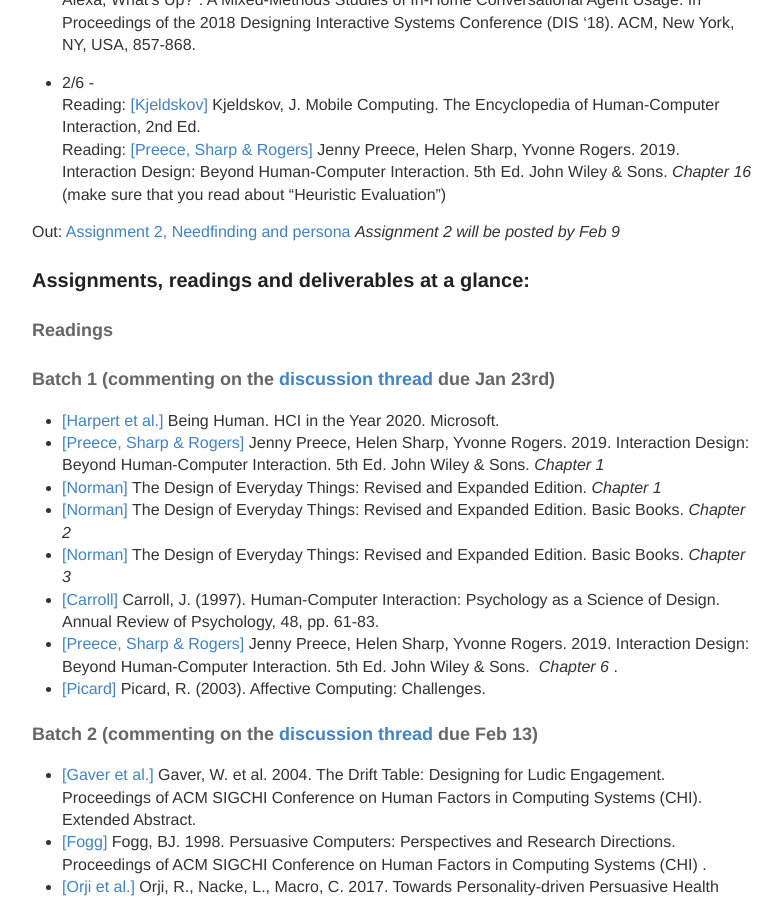
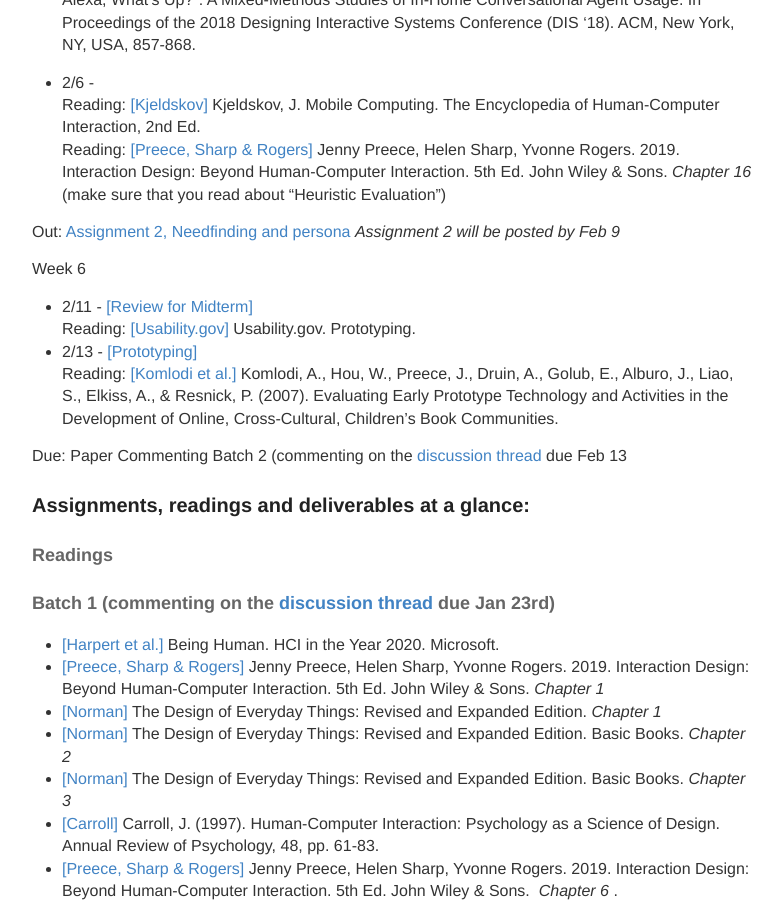
Before and after one commit to hciwang/hciwang.github.io, a Jekyll site: the page built from _posts/2020-1-5-lectures.md, in a window 1280 px wide and 900 px high, scrolled down 1754 px. Shown: the whole window, without its empty margins (248-1030 px from the left). Built offline with Jekyll 4.4.1, drawn with Linux system fonts in a browser that asks for light colours.

Commit message:
Update 2020-1-5-lectures.md

```diff
--- a/_posts/2020-1-5-lectures.md
+++ b/_posts/2020-1-5-lectures.md
@@ -62,6 +62,14 @@
 
 Out: [Assignment 2, Needfinding and persona](https://canvas.ucdavis.edu/courses/413583/assignments/429555) *Assignment 2 will be posted by Feb 9*
 
+Week 6
+- 2/11 -  [[Review for Midterm]]()
+Reading: [[Usability.gov]](https://www.usability.gov/how-to-and-tools/methods/prototyping.html) Usability.gov. Prototyping.
+- 2/13 -  [[Prototyping]]()
+Reading: [[Komlodi et al.]](http://www.id-book.com/downloads/casestudy_14point2.pdf) Komlodi, A., Hou, W., Preece, J., Druin, A., Golub, E., Alburo, J., Liao, S., Elkiss, A., & Resnick, P. (2007). Evaluating Early Prototype Technology and Activities in the Development of Online, Cross-Cultural, Children's Book Communities.
+
+Due: Paper Commenting Batch 2 (commenting on the [discussion thread](https://canvas.ucdavis.edu/courses/413583/discussion_topics/410685) due Feb 13
+
 ### Assignments, readings and deliverables at a glance:
 
 #### Readings
```
